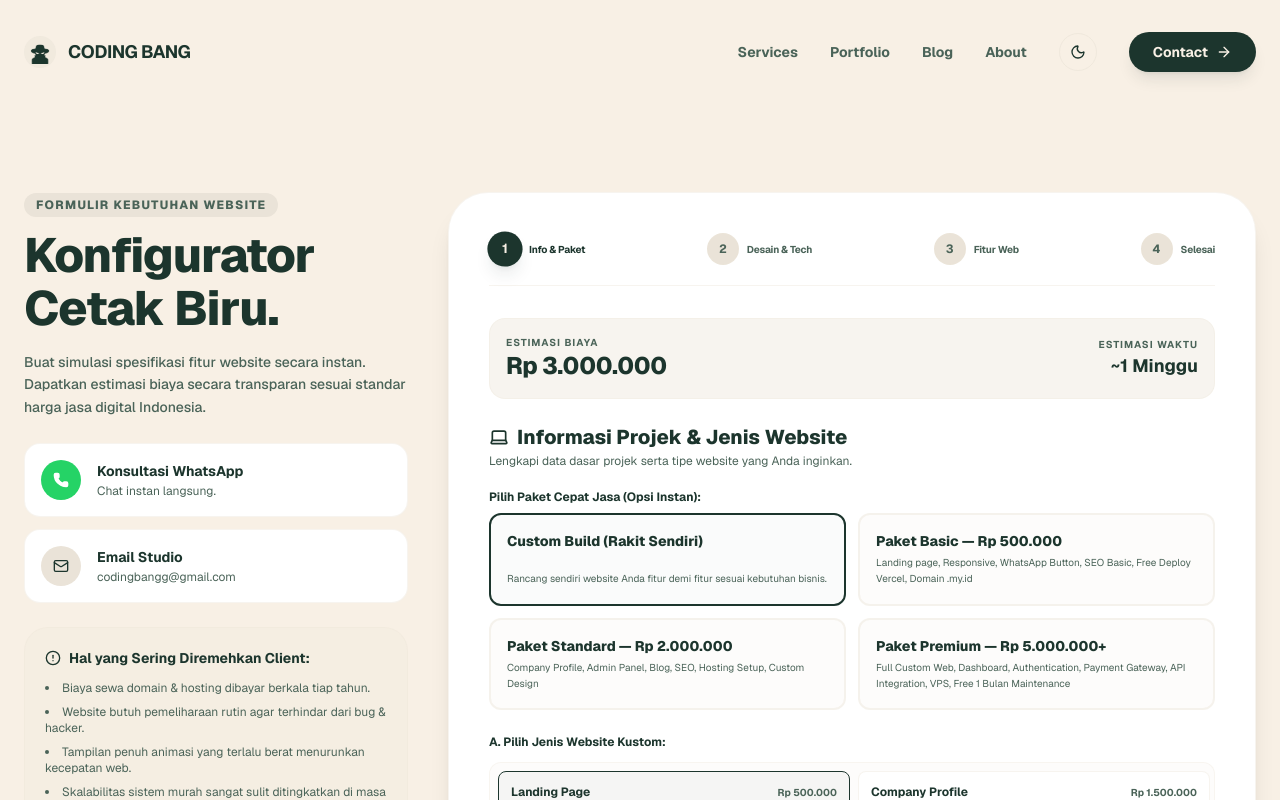
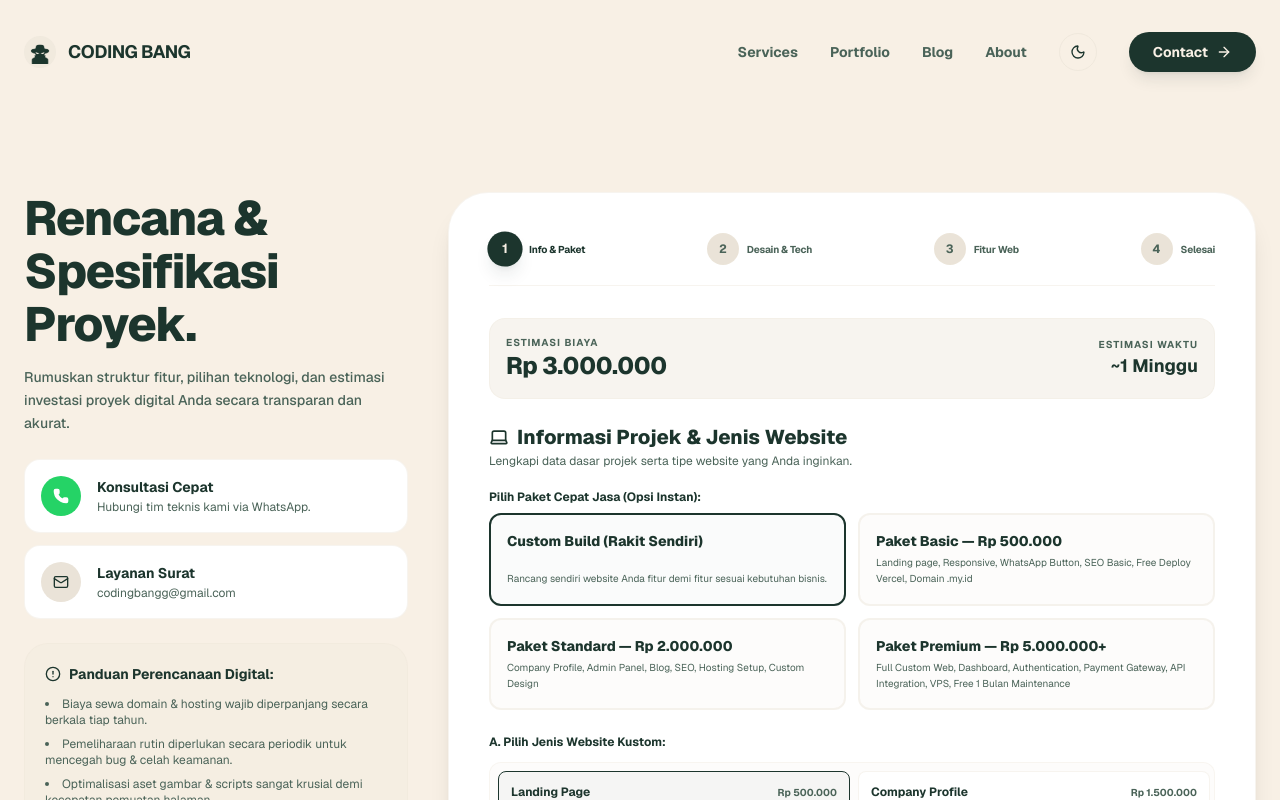
Before and after one commit to mrshlaf/codingbang, a Next.js app: page /contact in a window 1280 px wide. Shown: the top 800 px of the page. Built offline with nearby package versions, Linux system fonts and the light colour scheme.

Commit message:
style: elevate contact copywriting to professional agency standards and remove badge pill

```diff
--- a/components/contact-client.tsx
+++ b/components/contact-client.tsx
@@ -310,14 +310,11 @@ Estimasi Waktu Pengerjaan: ~${calculateWeeks()} Minggu`;
           transition={{ duration: 0.6 }}
         >
           <div>
-            <span className="text-xs uppercase font-extrabold tracking-widest text-muted-foreground bg-muted px-3 py-1 rounded-full inline-block mb-3">
-              Formulir Kebutuhan Website
-            </span>
             <h1 className="text-4xl md:text-5xl font-extrabold tracking-tight text-foreground leading-[1.1] mb-4">
-              Konfigurator <br />Cetak Biru.
+              Rencana & <br />Spesifikasi Proyek.
             </h1>
             <p className="text-sm text-muted-foreground font-medium leading-relaxed max-w-sm">
-              Buat simulasi spesifikasi fitur website secara instan. Dapatkan estimasi biaya secara transparan sesuai standar harga jasa digital Indonesia.
+              Rumuskan struktur fitur, pilihan teknologi, dan estimasi investasi proyek digital Anda secara transparan dan akurat.
             </p>
           </div>
 
@@ -332,8 +329,8 @@ Estimasi Waktu Pengerjaan: ~${calculateWeeks()} Minggu`;
                 <Phone className="w-4 h-4 text-white fill-white" />
               </div>
               <div>
-                <h3 className="font-bold text-foreground text-sm">Konsultasi WhatsApp</h3>
-                <p className="text-xs text-muted-foreground mt-0.5">Chat instan langsung.</p>
+                <h3 className="font-bold text-foreground text-sm">Konsultasi Cepat</h3>
+                <p className="text-xs text-muted-foreground mt-0.5">Hubungi tim teknis kami via WhatsApp.</p>
               </div>
             </a>
 
@@ -345,7 +342,7 @@ Estimasi Waktu Pengerjaan: ~${calculateWeeks()} Minggu`;
                 <Mail className="w-4 h-4" />
               </div>
               <div>
-                <h3 className="font-bold text-foreground text-sm">Email Studio</h3>
+                <h3 className="font-bold text-foreground text-sm">Layanan Surat</h3>
                 <p className="text-xs text-muted-foreground mt-0.5">codingbangg@gmail.com</p>
               </div>
             </a>
@@ -355,13 +352,13 @@ Estimasi Waktu Pengerjaan: ~${calculateWeeks()} Minggu`;
           <div className="p-5 rounded-3xl border border-border/30 bg-muted/20 flex flex-col gap-3">
             <div className="flex items-center gap-2 text-foreground font-bold text-sm">
               <AlertCircle className="w-4 h-4" />
-              <span>Hal yang Sering Diremehkan Client:</span>
+              <span>Panduan Perencanaan Digital:</span>
             </div>
             <ul className="text-xs text-muted-foreground flex flex-col gap-2 list-disc list-inside">
-              <li>Biaya sewa domain & hosting dibayar berkala tiap tahun.</li>
-              <li>Website butuh pemeliharaan rutin agar terhindar dari bug & hacker.</li>
-              <li>Tampilan penuh animasi yang terlalu berat menurunkan kecepatan web.</li>
-              <li>Skalabilitas sistem murah sangat sulit ditingkatkan di masa depan.</li>
+              <li>Biaya sewa domain & hosting wajib diperpanjang secara berkala tiap tahun.</li>
+              <li>Pemeliharaan rutin diperlukan secara periodik untuk mencegah bug & celah keamanan.</li>
+              <li>Optimalisasi aset gambar & scripts sangat krusial demi kecepatan pemuatan halaman.</li>
+              <li>Infrastruktur web berskala kecil membutuhkan optimasi khusus saat menerima lonjakan trafik besar.</li>
             </ul>
           </div>
         </motion.div>
```
